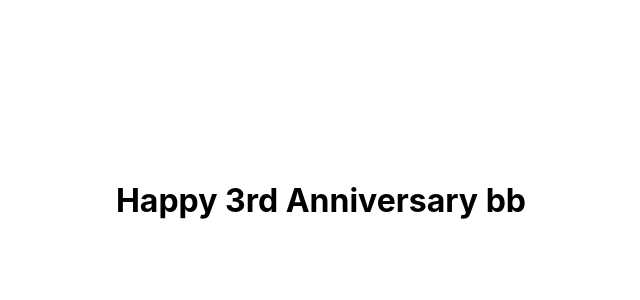
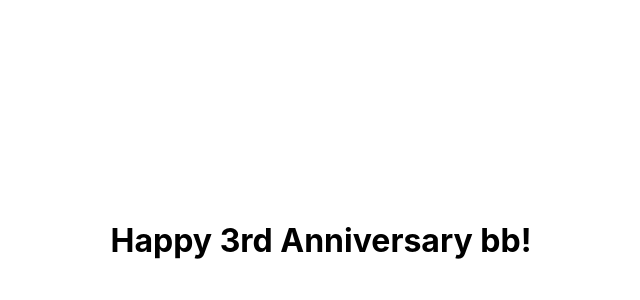
Before and after one commit to keeganchua/3rd-anniversary, a React (Create React App) app: page / in a window 1280 px wide. Shown: the top 300 px of the page, without its empty margins (319-959 px from the left). Built offline with nearby package versions, Linux system fonts and the light colour scheme.

Commit message:
modified App.js/.css

```diff
--- a/src/App.css
+++ b/src/App.css
@@ -2,7 +2,7 @@
   display: flex;
   align-items: center;
   justify-content: center;
-  height: 50vh;
+  height: 60vh;
   text-align: center;
 }
 
--- a/src/App.js
+++ b/src/App.js
@@ -4,7 +4,7 @@ import './App.css';
 function App() {
   return (
     <div className="App centered">
-      <h1>Happy 3rd Anniversary bb</h1>
+      <h1>Happy 3rd Anniversary bb!</h1>
       {/* You can add more content or components here */}
     </div>
   );
```
